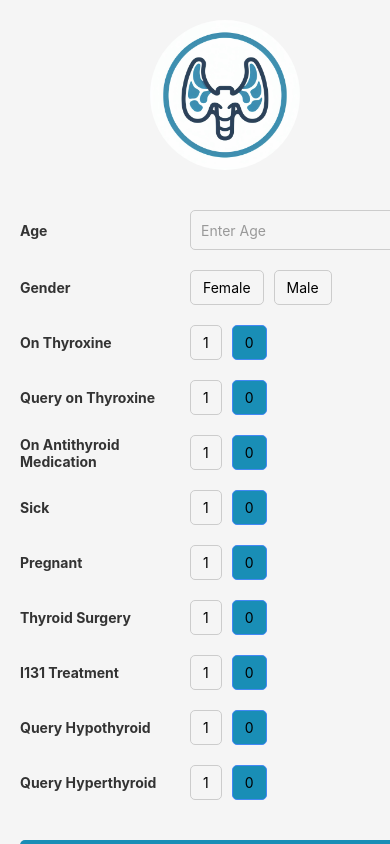
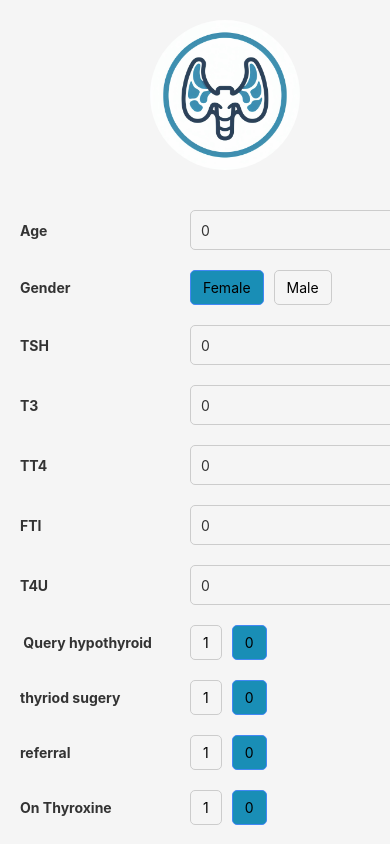
Before and after one commit to shahdKhawaldeh1/SymptoCare-App, a React Native app: screen /Thyroid in a window 390 px wide. Built offline with nearby package versions, Linux system fonts and the light colour scheme.

Commit message:
first commit

```diff
--- a/package.json
+++ b/package.json
@@ -17,6 +17,7 @@
     "@react-navigation/native": "^6.1.14",
     "@react-navigation/native-stack": "^6.9.22",
     "@react-navigation/stack": "^6.3.25",
+    "cors": "^2.8.5",
     "expo-linear-gradient": "^12.7.2",
     "i18next": "^23.10.1",
     "react": "18.2.0",
--- a/src/Thyroid/Thyroid.js
+++ b/src/Thyroid/Thyroid.js
@@ -8,94 +8,166 @@ const Thyroid = () => {
 
   // Define state variables to store user-selected data
   const [formData, setFormData] = useState({
-    age: '',
-    genderFemale: 0, // Changed from 'sex' to 'genderFemale' with value 0 for male and 1 for female
-    genderMale: 0, // Added state for male gender
-    onThyroxine: 0,
-    queryOnThyroxine: 0,
-    onAntithyroidMedication: 0,
-    sick: 0,
-    pregnant: 0,
-    thyroidSurgery: 0,
-    I131Treatmenty: 0,
-    queryHypothyroid: 0,
-    queryHyperthyroid: 0,
+    age: 0,
+    gender: 0, // 0: female / 1: male
+    TSH: 0,
+    T3: 0,
+    TT4: 0,
+   FTI: 0,
+   T4U: 0,
+   Query_hypothyroid: 0,
+   thyriod_sugery: 0,
+   referral: 0,
+   onThyroxine :0,
+   Query_hyperthyroid:0,
+   sick :0,
+   FTI_measure:0,
+   source_SVHD:0,
+
+
   });
 
+   // Define state variables to store prediction and probability
+   const [prediction, setPrediction] = useState('');
+   const [probability, setProbability] = useState('');
+
+   const [predictionMessage, setPredictionMessage] = useState('');
+
    const onNextPressed = () => {
-    // Prepare the data to be sent
-    const dataToSend = {
-      age: formData.age,
-      genderFemale: formData.genderFemale, // Changed from 'sex' to 'genderFemale'
-      genderMale: formData.genderMale, // Added for male gender      onThyroxine: formData.onThyroxine,
-      queryOnThyroxine: formData.queryOnThyroxine,
-      onAntithyroidMedication: formData.onAntithyroidMedication,
-      sick: formData.sick,
-      pregnant: formData.pregnant,
-      thyroidSurgery: formData.thyroidSurgery,
-      I131Treatmenty: formData.I131Treatmenty,
-      queryHypothyroid: formData.queryHypothyroid,
-      queryHyperthyroid: formData.queryHyperthyroid,
+
+      // Read the values from formData state
+      const dataArray = [
+        formData.age,
+        formData.gender,
+        formData.TSH,
+        formData.T3,
+        formData.TT4,
+        formData.FTI,
+        formData.T4U,
+        formData.Query_hypothyroid,
+        formData.thyriod_sugery,
+        formData.referral,
+        formData.onThyroxine,
+        formData.Query_hyperthyroid,
+        formData.sick,
+        formData.FTI_measure,
+        formData.source_SVHD,
+      ];
+
+      //console.log('Data Array2:', dataArray); // Log the data array
+
+
+    // Manually create the array of data based on the provided data
+    // thyroid model:
+    //const dataArray = [41, 0, 8.4, 1.5, 123, 129, 0.96, 0, 0, 1, 1, 0, 0, 1, 0];
+
+    /*
+    // rf model:
+    [
+      28.0,    // age
+      0.0,     // sex
+      0,       // onThyroxine
+      0,       // queryOnThyroxine
+      0,       // onAntithyroidMedication
+      0,       // sick
+      0,       //FTI
+      0,       // thyroidSurgery
+      1,       // I131Treatment
+      0,       // queryHypothyroid
+      0,       // queryHyperthyroid
+      0,       // lithium
+      0,       // goitre
+      0,       // tumor
+      0,       // hypopituitary
+      0,       // psych
+      1,       // TSHMeasured
+      3.2,     // TSH
+      1,       // T3Measured
+      1.3,     // T3
+      1,       // TT4Measured
+      96.0,    // TT4
+      1,       // T4UMeasured
+      0.9,     // T4U
+      1,       // FTIMeasured
+      107.0,   // FTI
+      0,       // TBGMeasured
+      0,       // referralSource_SVHC
+      0,       // referralSource_SVHD
+      0,       // referralSource_SVI
+      1        // referralSource_other
+    ];
+    */
 
 
 
+    console.log('Data Array2:', dataArray); // Log the data array
+
+    const apiUrl = 'http://10.0.2.2:8000/predict/thyroid';
+
+    fetch(apiUrl, {
+      method: 'POST',
+      headers: {
+        'Content-Type': 'application/json',
+      },
+      body: JSON.stringify({ data: dataArray }),
+    })
+      .then(response => {
+        if (!response.ok) {
+          throw new Error('Network response was not ok');
+        }
+        return response.json();
+      })
+      .then(responseData => {
+        if (responseData.prediction !== undefined) {
+          const predictionValue = responseData.prediction;
+          let predictionMessage = '';
+          if (predictionValue === 1) {
+            predictionMessage = 'The patient has the disease.';
+          } else {
+            predictionMessage = 'The patient is free of disease.';
+          }
+          // Set prediction message and probability to state
+          setPredictionMessage(predictionMessage);
+          setProbability((responseData.probability * 100).toFixed(2) + '%');
+          console.log('Prediction:', predictionMessage);
+          console.log('Probability:', responseData.probability);
+        } else {
+          console.warn('No prediction provided in the response');
+        }
+      })
+      .catch(error => {
+        console.error('Error:', error.message);
+      });
+
 };
-    navigation.navigate('Thyroid2');
 
 
-  //   const apiUrl = 'https://example.com/api/endpoint';
 
-  //   fetch(apiUrl, {
-  //     method: 'POST',
-  //     headers: {
-  //       'Content-Type': 'application/json',
-
-  //     },
-  //     body: JSON.stringify(dataToSend),
-  //   })
-  //   .then(response => {
-  //     if (!response.ok) {
-  //       throw new Error('Network response was not ok');
-  //     }
-  //     return response.json();
-  //   })
-  //   .then(responseData => {
-  //     console.log('API Response:', responseData);
-  //     navigation.navigate('Thyroid2');
-  //   })
-  //   .catch(error => {
-  //     console.error('Error:', error);
-  //   });
-
-    console.log("Form Data:", formData);
+  // Function to update form data based on input
+  const updateFormData = (field, value) => {
+    setFormData(prevState => ({
+      ...prevState,
+      [field]: value
+    }));
   };
 
-  // Function to update form data based on input
-  const updateFormData = (key, value) => {
-    setFormData({
-      ...formData,
-      [key]: value,
-    });
-  };
+
   const handleGenderSelection = (gender) => {
     setFormData(prevState => {
       if (gender === 'female') {
         return {
           ...prevState,
-          genderFemale: 1,
-          genderMale: 0,
+          gender: 0,
         };
       } else if (gender === 'male') {
         return {
           ...prevState,
-          genderFemale: 0,
-          genderMale: 1,
+          gender: 1,
         };
       }
       return prevState; // No change if gender is neither female nor male
     });
   };
-
 
   return (
     <ScrollView contentContainerStyle={styles.scrollViewContent}>
@@ -110,7 +182,7 @@ const Thyroid = () => {
           <TextInput
             style={styles.input}
             value={formData.age}
-            onChangeText={(text) => updateFormData('age', text)}
+            onChangeText={(text) => updateFormData('age', parseInt(text))}
             keyboardType="numeric"
             placeholder="Enter Age"
             placeholderTextColor="#999"
@@ -121,13 +193,13 @@ const Thyroid = () => {
           <Text style={styles.label}>Gender</Text>
           <View style={styles.genderContainer}>
             <TouchableOpacity
-      style={[styles.genderOption, formData.genderFemale === 1 && styles.selectedGender]}
+              style={[styles.genderOption, formData.gender === 0 && styles.selectedGender]}
               onPress={() => handleGenderSelection('female')}
             >
               <Text>Female</Text>
             </TouchableOpacity>
             <TouchableOpacity
-      style={[styles.genderOption, formData.genderMale === 1 && styles.selectedGender]}
+              style={[styles.genderOption, formData.gender === 1 && styles.selectedGender]}
               onPress={() => handleGenderSelection('male')}
             >
               <Text>Male</Text>
@@ -135,10 +207,123 @@ const Thyroid = () => {
           </View>
         </View>
 
-       {/* Additional features */}
-       {/* On Thyroxine */}
+
         <View style={styles.inputRow}>
-          <Text style={styles.label}>On Thyroxine</Text>
+          <Text style={styles.label}>TSH</Text>
+          <TextInput
+            style={styles.input}
+            value={formData.TSH}
+            onChangeText={(text) => updateFormData('TSH', parseFloat(text))}
+            keyboardType="numeric"
+            placeholder="Enter TSH"
+            placeholderTextColor="#999"
+          />
+        </View>
+
+        <View style={styles.inputRow}>
+          <Text style={styles.label}>T3</Text>
+          <TextInput
+            style={styles.input}
+            value={formData.T3}
+            onChangeText={(text) => updateFormData('T3', parseFloat(text))}
+            keyboardType="decimal-pad"
+            placeholder="Enter T3"
+            placeholderTextColor="#999"
+          />
+        </View>
+        <View style={styles.inputRow}>
+          <Text style={styles.label}>TT4</Text>
+          <TextInput
+            style={styles.input}
+            value={formData.TT4}
+            onChangeText={(text) => updateFormData('TT4', parseFloat(text))}
+            keyboardType="decimal-pad"
+            placeholder="Enter TT4"
+            placeholderTextColor="#999"
+          />
+        </View>
+        <View style={styles.inputRow}>
+          <Text style={styles.label}>FTI</Text>
+          <TextInput
+            style={styles.input}
+            value={formData.FTI}
+            onChangeText={(text) => updateFormData('FTI', parseFloat(text))}
+            keyboardType="decimal-pad"
+            placeholder="Enter FTI"
+            placeholderTextColor="#999"
+          />
+        </View>
+
+
+
+        <View style={styles.inputRow}>
+        <Text style={styles.label}>T4U</Text>
+        <TextInput
+          style={styles.input}
+          value={formData.T4U}
+          onChangeText={(text) => updateFormData('T4U', parseFloat(text))}
+          keyboardType="decimal-pad"
+          placeholder="Enter T4U"
+          placeholderTextColor="#999"
+        />
+      </View>
+
+
+
+
+{/* Query hypothyroid */}
+        <View style={styles.inputRow}>
+          <Text style={styles.label}> Query hypothyroid </Text>
+          <TouchableOpacity
+            style={[styles.genderOption, formData.Query_hypothyroid === 1 && styles.selectedGender]}
+            onPress={() => updateFormData('Query_hypothyroid', 1)}
+          >
+            <Text>1</Text>
+          </TouchableOpacity>
+          <TouchableOpacity
+            style={[styles.genderOption, formData.Query_hypothyroid === 0 && styles.selectedGender]}
+            onPress={() => updateFormData('Query_hypothyroid', 0)}
+          >
+            <Text>0</Text>
+          </TouchableOpacity>
+        </View>
+
+
+        {/*thyriod sugery*/}
+        <View style={styles.inputRow}>
+          <Text style={styles.label}>thyriod sugery</Text>
+          <TouchableOpacity
+            style={[styles.genderOption, formData.thyriod_sugery=== 1 && styles.selectedGender]}
+            onPress={() => updateFormData('thyriod_sugery', 1)}
+          >
+            <Text>1</Text>
+          </TouchableOpacity>
+          <TouchableOpacity
+            style={[styles.genderOption, formData.thyriod_sugery=== 0 && styles.selectedGender]}
+            onPress={() => updateFormData('thyriod_sugery', 0)}
+          >
+            <Text>0</Text>
+          </TouchableOpacity>
+        </View>
+        {/* referral*/}
+        <View style={styles.inputRow}>
+          <Text style={styles.label}>referral</Text>
+          <TouchableOpacity
+            style={[styles.genderOption, formData.referral === 1 && styles.selectedGender]}
+            onPress={() => updateFormData('referral', 1)}
+          >
+            <Text>1</Text>
+          </TouchableOpacity>
+          <TouchableOpacity
+            style={[styles.genderOption, formData.referral=== 0 && styles.selectedGender]}
+            onPress={() => updateFormData('referral', 0)}
+          >
+            <Text>0</Text>
+          </TouchableOpacity>
+        </View>
+        {/* onThyroxine */}
+        <View style={styles.inputRow}>
+          <Text style={styles.label}>On Thyroxine </Text>
           <TouchableOpacity
             style={[styles.genderOption, formData.onThyroxine === 1 && styles.selectedGender]}
             onPress={() => updateFormData('onThyroxine', 1)}
@@ -152,41 +337,28 @@ const Thyroid = () => {
             <Text>0</Text>
           </TouchableOpacity>
         </View>
-        {/* Query on Thyroxine */}
+
+        {/* Query hyperthyroid */}
+
         <View style={styles.inputRow}>
-          <Text style={styles.label}>Query on Thyroxine</Text>
+          <Text style={styles.label}> Query hyperthyroid</Text>
           <TouchableOpacity
-            style={[styles.genderOption, formData.queryOnThyroxine === 1 && styles.selectedGender]}
-            onPress={() => updateFormData('queryOnThyroxine', 1)}
+            style={[styles.genderOption, formData.Query_hyperthyroid === 1 && styles.selectedGender]}
+            onPress={() => updateFormData('Query_hyperthyroid', 1)}
           >
             <Text>1</Text>
           </TouchableOpacity>
           <TouchableOpacity
-            style={[styles.genderOption, formData.queryOnThyroxine === 0 && styles.selectedGender]}
-            onPress={() => updateFormData('queryOnThyroxine', 0)}
+            style={[styles.genderOption, formData.Query_hyperthyroid === 0 && styles.selectedGender]}
+            onPress={() => updateFormData('Query_hyperthyroid', 0)}
           >
             <Text>0</Text>
           </TouchableOpacity>
         </View>
-        {/* On Antithyroid Medication */}
+
+        {/* sick */}
         <View style={styles.inputRow}>
-          <Text style={styles.label}>On Antithyroid Medication</Text>
-          <TouchableOpacity
-            style={[styles.genderOption, formData.onAntithyroidMedication === 1 && styles.selectedGender]}
-            onPress={() => updateFormData('onAntithyroidMedication', 1)}
-          >
-            <Text>1</Text>
-          </TouchableOpacity>
-          <TouchableOpacity
-            style={[styles.genderOption, formData.onAntithyroidMedication === 0 && styles.selectedGender]}
-            onPress={() => updateFormData('onAntithyroidMedication', 0)}
-          >
-            <Text>0</Text>
-          </TouchableOpacity>
-        </View>
-        {/* Sick */}
-        <View style={styles.inputRow}>
-          <Text style={styles.label}>Sick</Text>
+          <Text style={styles.label}> sick</Text>
           <TouchableOpacity
             style={[styles.genderOption, formData.sick === 1 && styles.selectedGender]}
             onPress={() => updateFormData('sick', 1)}
@@ -200,90 +372,57 @@ const Thyroid = () => {
             <Text>0</Text>
           </TouchableOpacity>
         </View>
-        {/* Pregnant */}
+
+        {/* FTI_measure */}
         <View style={styles.inputRow}>
-          <Text style={styles.label}>Pregnant</Text>
+          <Text style={styles.label}> FTI measure</Text>
           <TouchableOpacity
-            style={[styles.genderOption, formData.pregnant === 1 && styles.selectedGender]}
-            onPress={() => updateFormData('pregnant', 1)}
+            style={[styles.genderOption, formData.FTI_measure === 1 && styles.selectedGender]}
+            onPress={() => updateFormData('FTI_measure', 1)}
           >
             <Text>1</Text>
           </TouchableOpacity>
           <TouchableOpacity
-            style={[styles.genderOption, formData.pregnant === 0 && styles.selectedGender]}
-            onPress={() => updateFormData('pregnant', 0)}
+            style={[styles.genderOption, formData.FTI_measure === 0 && styles.selectedGender]}
+            onPress={() => updateFormData('FTI_measure', 0)}
           >
             <Text>0</Text>
           </TouchableOpacity>
         </View>
-        {/* Thyroid Surgery */}
+{/* source_SVHD */}
 <View style={styles.inputRow}>
-          <Text style={styles.label}>Thyroid Surgery</Text>
+          <Text style={styles.label}>  source SVHD </Text>
           <TouchableOpacity
-            style={[styles.genderOption, formData.thyroidSurgery === 1 && styles.selectedGender]}
-            onPress={() => updateFormData('thyroidSurgery', 1)}
+            style={[styles.genderOption, formData.source_SVHD  === 1 && styles.selectedGender]}
+            onPress={() => updateFormData('source_SVHD', 1)}
           >
             <Text>1</Text>
           </TouchableOpacity>
           <TouchableOpacity
-            style={[styles.genderOption, formData.thyroidSurgery === 0 && styles.selectedGender]}
-            onPress={() => updateFormData('thyroidSurgery', 0)}
-          >
-            <Text>0</Text>
-          </TouchableOpacity>
-        </View>
-        {/* I131 Treatment */}
-        <View style={styles.inputRow}>
-          <Text style={styles.label}>I131 Treatment</Text>
-          <TouchableOpacity
-            style={[styles.genderOption, formData.I131Treatmenty === 1 && styles.selectedGender]}
-            onPress={() => updateFormData('I131Treatmenty', 1)}
-          >
-            <Text>1</Text>
-          </TouchableOpacity>
-          <TouchableOpacity
-            style={[styles.genderOption, formData.I131Treatmenty === 0 && styles.selectedGender]}
-            onPress={() => updateFormData('I131Treatmenty', 0)}
-          >
-            <Text>0</Text>
-          </TouchableOpacity>
-        </View>
-        {/* Query Hypothyroid */}
-        <View style={styles.inputRow}>
-          <Text style={styles.label}>Query Hypothyroid</Text>
-          <TouchableOpacity
-            style={[styles.genderOption, formData.queryHypothyroid === 1 && styles.selectedGender]}
-            onPress={() => updateFormData('queryHypothyroid', 1)}
-          >
-            <Text>1</Text>
-          </TouchableOpacity>
-          <TouchableOpacity
-            style={[styles.genderOption, formData.queryHypothyroid === 0 && styles.selectedGender]}
-            onPress={() => updateFormData('queryHypothyroid', 0)}
-          >
-            <Text>0</Text>
-          </TouchableOpacity>
-        </View>
-        {/* Query Hyperthyroid */}
-        <View style={styles.inputRow}>
-          <Text style={styles.label}>Query Hyperthyroid</Text>
-          <TouchableOpacity
-            style={[styles.genderOption, formData.queryHyperthyroid === 1 && styles.selectedGender]}
-            onPress={() => updateFormData('queryHyperthyroid', 1)}
-          >
-            <Text>1</Text>
-          </TouchableOpacity>
-          <TouchableOpacity
-            style={[styles.genderOption, formData.queryHyperthyroid === 0 && styles.selectedGender]}
-            onPress={() => updateFormData('queryHyperthyroid', 0)}
+            style={[styles.genderOption, formData.source_SVHD  === 0 && styles.selectedGender]}
+            onPress={() => updateFormData('source_SVHD', 0)}
           >
             <Text>0</Text>
           </TouchableOpacity>
         </View>
 
+        {/* dtype */}
+
+
+
         <TouchableOpacity style={styles.submitButton} onPress={onNextPressed}>
-          <Text style={styles.submitText}>Next</Text>
+          <Text style={styles.submitText}>Check the disease</Text>
         </TouchableOpacity>
+        {/* Display prediction and probability in text fields */}
+        <View style={styles.resultContainer}>
+  <Text style={styles.resultLabel}>Prediction:</Text>
+  <Text style={styles.resultText}>{predictionMessage}</Text>
+</View>
+<View style={styles.resultContainer}>
+  <Text style={styles.resultLabel}>Probability:</Text>
+  <Text style={styles.resultText}>{probability}</Text>
+</View>
+
         </View>
     </ScrollView>
   );
@@ -355,12 +494,27 @@ const styles = StyleSheet.create({
     borderRadius: 5,
     alignItems: 'center',
     marginTop: 20,
-    marginBottom:30
+    marginBottom: 30,
   },
   submitText: {
     color: '#fff',
     fontSize: 18,
   },
+  resultContainer: {
+    borderWidth: 1,
+    borderColor: '#ccc',
+    borderRadius: 5,
+    padding: 10,
+    marginBottom: 20,
+  },
+  resultLabel: {
+    fontWeight: 'bold',
+    marginBottom: 5,
+  },
+  resultText: {
+    color: '#333',
+  },
+
 });
 
 export default Thyroid;
```
Also changed, not shown: 1 other file (tests, documents, lock files or other folders). Lines whose indentation alone changed are shown as unchanged.
